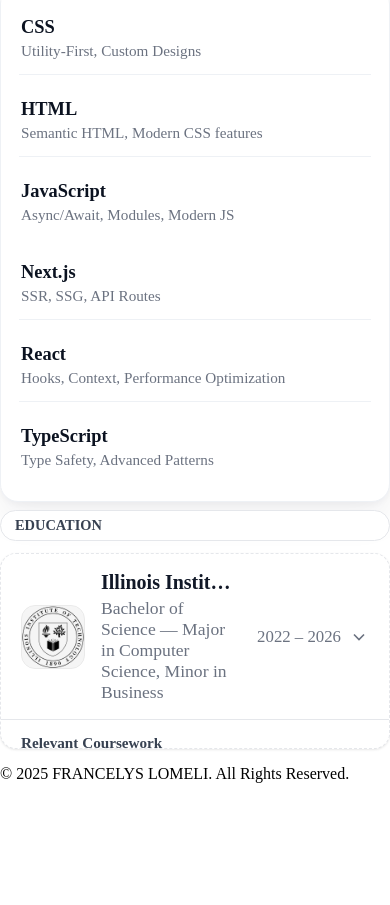
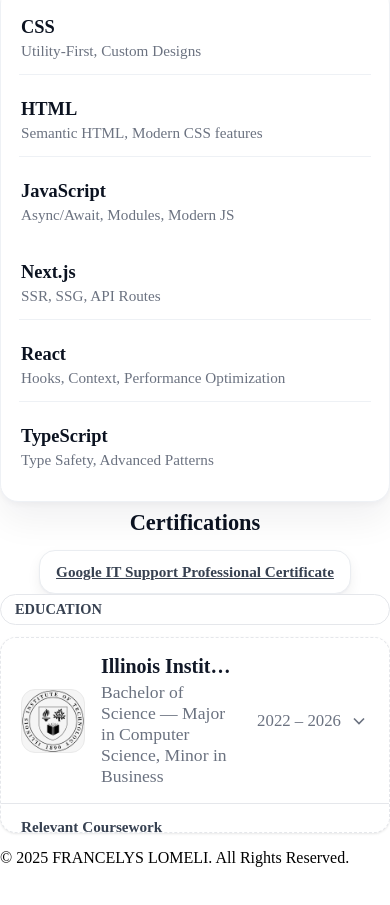
Before and after one commit to francelysl/Personal-Website, a React (Create React App) app: page / in a window 390 px wide. Shown: the part 918-1823 px from the top of the page. Before the commit the page ends 1749 px from the top, so only its background shows below. Built offline with nearby package versions, Linux system fonts and the light colour scheme.

Commit message:
Added Certification section

```diff
--- /dev/null
+++ b/src/components/Certifications.jsx
@@ -0,0 +1,32 @@
+import React from "react";
+import "../styles/Certifications.css";
+import "../styles/TechStack.css";
+
+export default function Certifications() {
+  const certs = [
+    {
+      label: "Google IT Support Professional Certificate",
+      url: "https://www.credly.com/badges/0a7c3952-d384-4c73-aa51-392cb9eff9e5/linked_in_profile" // replace with your verify URL if you have one
+    },
+  ];
+
+  return (
+    <section className="cert-section" id="certifications" aria-labelledby="cert-heading">
+      <h2 id="cert-heading" className="cert-title">Certifications</h2>
+
+      <ul className="cert-grid" role="list">
+        {certs.map((c) => (
+          <li key={c.label} className="cert-item">
+            {c.url ? (
+              <a className="chip cert-chip" href={c.url} target="_blank" rel="noopener noreferrer">
+                {c.label}
+              </a>
+            ) : (
+              <span className="chip cert-chip" aria-disabled="true">{c.label}</span>
+            )}
+          </li>
+        ))}
+      </ul>
+    </section>
+  );
+}
--- a/src/pages/Home.jsx
+++ b/src/pages/Home.jsx
@@ -6,6 +6,7 @@
 import Footer from "../components/Footer";
 
 import "../styles/EducationItem.css";
+import Certifications from "../components/Certifications";
 
 
 export default function Home() {
@@ -44,6 +45,7 @@
 
       <h2 className="about-label">Tech Stack</h2>
       <TechStack />
+      <Certifications/>
       <SocialIcons />
       <EducationItem />
       <Footer />
--- /dev/null
+++ b/src/styles/Certifications.css
@@ -0,0 +1,66 @@
+cert-section { padding: 28px 0; }
+.cert-title {
+  margin: 0 0 14px;
+  text-align: center;
+  font-size: clamp(1.4rem, 2.6vw, 2rem);
+  font-weight: 800;
+  color: #0b1220;
+}
+
+.cert-grid {
+  list-style: none;
+  display: flex;
+  flex-wrap: wrap;
+  gap: 16px 20px;
+  justify-content: center;
+  padding: 0;
+  margin: 0 auto;
+  max-width: 1000px;
+}
+
+.cert-chip { min-height: 48px; padding: 12px 18px;
+    .cert-chip {
+      display: inline-flex;
+      align-items: center;
+      justify-content: center;
+      padding: 14px 20px;
+      min-height: 48px;
+      border-radius: 14px;
+      background: #fff;
+      border: 1px solid #e6e8ec;
+      color: #111;
+      text-decoration: none;
+      font-weight: 600;
+      box-shadow: 0 6px 14px rgba(17,24,39,0.06),
+                  0 1px 2px rgba(17,24,39,0.04);
+      transition: transform .15s ease, box-shadow .15s ease, border-color .15s ease;
+      white-space: nowrap;
+    }}
+
+
+  .cert-chip:hover {
+    transform: translateY(-2px);
+    box-shadow: 0 10px 22px rgba(17,24,39,0.07), 0 2px 4px rgba(17,24,39,0.05);
+    border-color: #dde2e8;
+  }
+
+  .cert-chip:focus-visible {
+    outline: none;
+    box-shadow:
+      0 0 0 4px rgba(37,99,235,.18),
+      0 8px 22px rgba(17,24,39,0.06);
+  }
+
+  [aria-disabled="true"].cert-chip {
+    cursor: default;
+    box-shadow: 0 4px 10px rgba(17,24,39,0.04), 0 1px 2px rgba(17,24,39,0.03);
+  }
+
+  /* Responsive spacing */
+  @media (max-width: 520px) {
+    .cert-chip {
+      padding: 12px 16px;
+      min-height: 44px;
+      font-size: 0.95rem;
+    }
+  }
```
